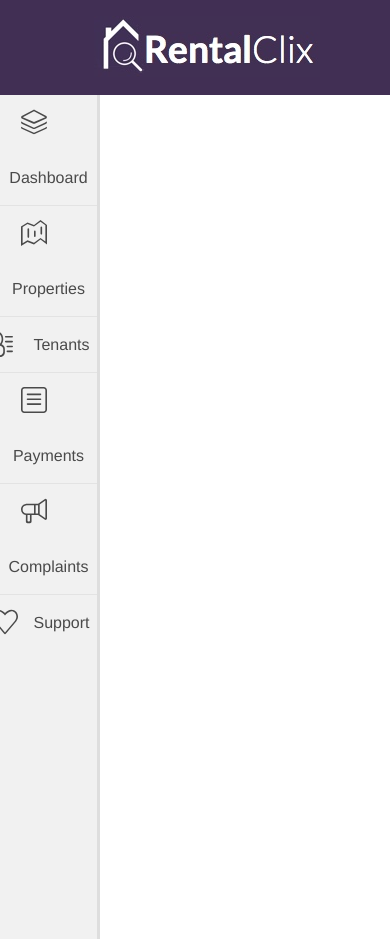
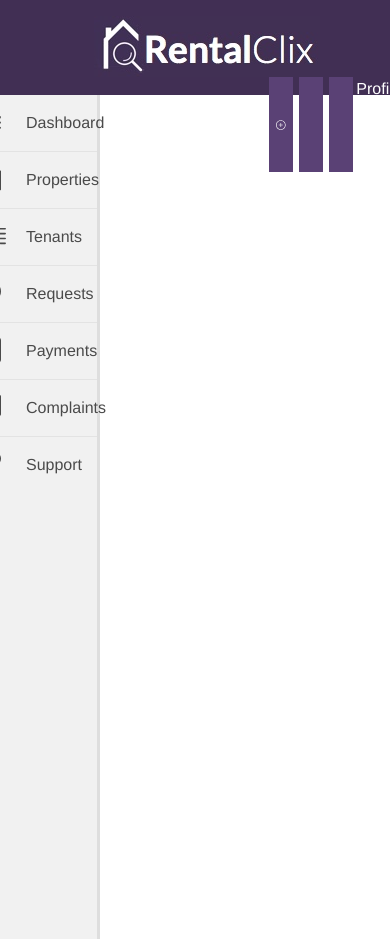
Before and after one commit to dimerbox/RentalClix, a website: page app/index.html in a window 390 px wide. Shown: the top 939 px of the page. Drawn offline with nearby package versions, Linux system fonts and the light colour scheme; files that its build step writes are made by us from their sources; files whose address does not match are found by name.

Commit message:
Notify Area build
Getting responsive ready for icons and image profile

```diff
--- a/app/index.html
+++ b/app/index.html
@@ -74,7 +74,32 @@
         <header>
             <!-- Logo -->
             <div class="logo">
-                <img src="images/RC-Logo.jpg" alt="">
+                <img src="images/RC-Logo.jpg" alt="RentalClix">
+            </div>
+
+            <div class="notify">
+
+                <div class="add">
+                    <svg version="1.1" id="Capa_1" xmlns="http://www.w3.org/2000/svg" xmlns:xlink="http://www.w3.org/1999/xlink" x="0px" y="0px"
+     width="612px" height="612px" viewBox="0 0 612 612" style="enable-background:new 0 0 612 612;" xml:space="preserve">
+<g>
+    <g id="_x38__3_">
+        <g>
+            <path d="M306,0C136.992,0,0,136.992,0,306s136.992,306,306,306s306-137.012,306-306S475.008,0,306,0z M306,573.75
+                C158.125,573.75,38.25,453.875,38.25,306C38.25,158.125,158.125,38.25,306,38.25c147.875,0,267.75,119.875,267.75,267.75
+                C573.75,453.875,453.875,573.75,306,573.75z M420.75,286.875h-95.625V191.25c0-10.557-8.568-19.125-19.125-19.125
+                c-10.557,0-19.125,8.568-19.125,19.125v95.625H191.25c-10.557,0-19.125,8.568-19.125,19.125c0,10.557,8.568,19.125,19.125,19.125
+                h95.625v95.625c0,10.557,8.568,19.125,19.125,19.125c10.557,0,19.125-8.568,19.125-19.125v-95.625h95.625
+                c10.557,0,19.125-8.568,19.125-19.125C439.875,295.443,431.307,286.875,420.75,286.875z"/>
+        </g>
+    </g>
+</g>
+</svg>
+                </div>
+                <div class="messages"></div>
+                <div class="active"></div>
+                <div class="profile">Profile</div>
+
             </div>
 
         </header>
@@ -86,19 +111,18 @@
             <nav>
                 <ul class="sidebar">
 
-                   <li class="a">
-                   <a class="" href="#">
-                     <svg class="icon icon-dashboard"><use xlink:href="#icon-dashboard"></use></svg>Dashboard</a></li>
-                    <li class="a"><a href="#"><svg class="icon icon-properties"><use xlink:href="#icon-properties"></use></svg>Properties</a></li>
-                    <li class="a"><a href="#"><svg class="icon icon-tenants"><use xlink:href="#icon-tenants"></use></svg>Tenants</a></li>
-                    <li class="a"><a href="#"><svg class="icon icon-payments"><use xlink:href="#icon-payments"></use></svg>Payments</a></li>
-                    <li class="a"><a href="#"><svg class="icon icon-complaints"><use xlink:href="#icon-complaints"></use></svg>Complaints</a></li>
-                    <li class="a"><a href="#"><svg class="icon icon-support"><use xlink:href="#icon-support"></use></svg>Support</a></li>
+                    <li><a href="#"><svg class="icon icon-dashboard"><use xlink:href="#icon-dashboard"></use></svg>Dashboard</a></li>
+                    <li><a href="#"><svg class="icon icon-properties"><use xlink:href="#icon-properties"></use></svg>Properties</a></li>
+                    <li><a href="#"><svg class="icon icon-tenants"><use xlink:href="#icon-tenants"></use></svg>Tenants</a></li>
+                    <li><a href="#"><svg class="icon icon-requests"><use xlink:href="#icon-requests"></use></svg>Requests</a></li>
+                    <li><a href="#"><svg class="icon icon-payments"><use xlink:href="#icon-payments"></use></svg>Payments</a></li>
+                    <li><a href="#"><svg class="icon icon-complaints"><use xlink:href="#icon-complaints"></use></svg>Complaints</a></li>
+                    <li><a href="#"><svg class="icon icon-support"><use xlink:href="#icon-support"></use></svg>Support</a></li>
+
                 </ul>
+
             </nav>
             <!-- ends :: sidebar section -->
-
-
 
             <!-- begin :: main site ctn -->
             <main>
@@ -203,7 +227,6 @@
             </main>
             <!-- ends :: main site ctn -->
 
-
         </div>
 
 
--- a/app/styles/_mixins.scss
+++ b/app/styles/_mixins.scss
@@ -20,17 +20,11 @@
 }
 
 
-@mixin centerer($horizontal: true, $vertical: true) {
-  position: absolute;
-  @if ($horizontal and $vertical) {
-    top: 50%;
-    left: 50%;
-    transform: translate(-50%, -50%);
-  } @else if ($horizontal) {
-    left: 50%;
-    transform: translate(-50%, 0);
-  } @else if ($vertical) {
-    top: 50%;
-    transform: translate(0, -50%);
-  }
+/* Mixin */
+@mixin vertical-align($position: relative) {
+  position: $position;
+  top: 50%;
+  -webkit-transform: translateY(-50%);
+  -ms-transform: translateY(-50%);
+  transform: translateY(-50%);
 }
--- a/app/styles/_site.scss
+++ b/app/styles/_site.scss
@@ -3,7 +3,7 @@
 ==============================================*/
 .admin-landlord {
 
-	//Top Header
+	//Header
 	header	{
 		@include span-columns(12);
 		background-color: $DarkPurple;
@@ -22,7 +22,38 @@
 						}
 				 }
 			}
-	}
+
+			//Notify Section & Profile Image
+			.notify {
+				@include span-columns(4 of 12);
+				color: #fff;
+				float: right;
+
+				.add, .messages, .active, .profile {
+					@include span-columns(1 of 4);
+				}
+
+				.add, .messages, .active {
+					background-color: lighten($DarkPurple, 10%);
+					height: em(95);
+					@include omega();
+					margin: 0 em(3);
+					text-align: center;
+				}
+
+				svg {
+					fill: #fff;
+					height: 40%;
+					width: 40%;
+					@include vertical-align;
+
+				}
+
+
+			}//Ends Notify Section
+	}//Ends Header
+
+
 
 	.site-ctn-wrap {
 		@include outer-container(100%);
@@ -35,34 +66,46 @@
 			border-right: 3px solid lighten($DarkGrey, 58%);
 
 
-			li {
+			ul.sidebar li {
+				display: block;
+				position: relative;
 				font-weight: 300;
+				line-height: em(60);
+			}
 
+			ul.sidebar li a {
+				display: block;
+				margin: 0 auto;
+				width: em(110);
+				text-align: left;
+				line-height: em(56);
+			}
 
-
-
-					&:nth-last-child(n+2) {
-					border-bottom: 1px solid lighten($DarkGrey, 60%);
-				}
-
-
-				&:hover {
-					background-color: $LimeGreen;
-				}
-
-
-				a {
+			a {
 				color: $DarkGrey;
 				font-size: 1em;
-				line-height: em(55);
+				line-height: 56px;
 				transition: none;
-				display: block;
+				display: inline-block;
 
 					&:hover {
 						color: #FFF;
 						background-color: $LimeGreen;
 					}
 				}
+
+			li {
+					//Nav Underlines
+					&:nth-last-child(n+2) {
+					border-bottom: 1px solid lighten($DarkGrey, 60%);
+				}
+
+
+					&:hover {
+						background-color: $LimeGreen;
+					}
+
+
 			}//ends li
 
 				//Mobile
@@ -73,9 +116,6 @@
 				}
 		}
 
-
-
-
 		main {
 			@include span-columns(10 of 12, block-collapse);
 			height: 100vh;
@@ -84,8 +124,6 @@
 				//Mobile
 				@include media($mobile) {
 				@include span-columns(12, block-collapse);
-
-
 				}
 		}
 
@@ -122,7 +160,9 @@
 										display: block;
 										margin: 0 auto;
 										padding: 1.4em 0;
-								}
+									}
+
+
 								a {
 									color: $DarkGrey;
 								}
@@ -137,17 +177,14 @@
 								a:hover .circle-icos {
 									background-color: #fff;
 								}
-							}
-					}
-			}
-	}
-}
 
+							}//Ends app/payment/request
 
-.a {
-					// display: inline-block;
-					text-align: center;
-				}
+					}// Ends Ico Container
+			}//Ends Hero Panel
+
+	} // Ends Site Ctn Wrap
+} //Ends Admin Section
 
 /*==============================================
 =        ENDS ::  Admin Landlord Section       =
--- a/app/styles/svg-sprite/_sprite.scss
+++ b/app/styles/svg-sprite/_sprite.scss
@@ -4,7 +4,7 @@
 	height: 26px;
 	background-position: 0 0;
 	position: relative;
-	left: -15px;
+	left: -25px;
 	top: 7px;
 }
 .icon-dashboard {
@@ -12,7 +12,7 @@
 	height: 26px;
 	background-position: -48px 0;
 	position: relative;
-	left: -15px;
+	left: -25px;
 	top: 7px;
 
 }
@@ -21,7 +21,7 @@
 	height: 26px;
 	background-position: -96px 0;
 	position: relative;
-	left: -15px;
+	left: -25px;
 	top: 7px;
 }
 .icon-properties {
@@ -29,7 +29,7 @@
 	height: 26px;
 	background-position: -144px 0;
 	position: relative;
-	left: -15px;
+	left: -25px;
 	top: 7px;
 }
 .icon-requests {
@@ -37,7 +37,7 @@
 	height: 26px;
 	background-position: -192px 0;
 	position: relative;
-	left: -15px;
+	left: -25px;
 	top: 7px;
 }
 .icon-support {
@@ -45,7 +45,7 @@
 	height: 26px;
 	background-position: -240px 0;
 	position: relative;
-	left: -15px;
+	left: -25px;
 	top: 7px;
 }
 .icon-tenants {
```
